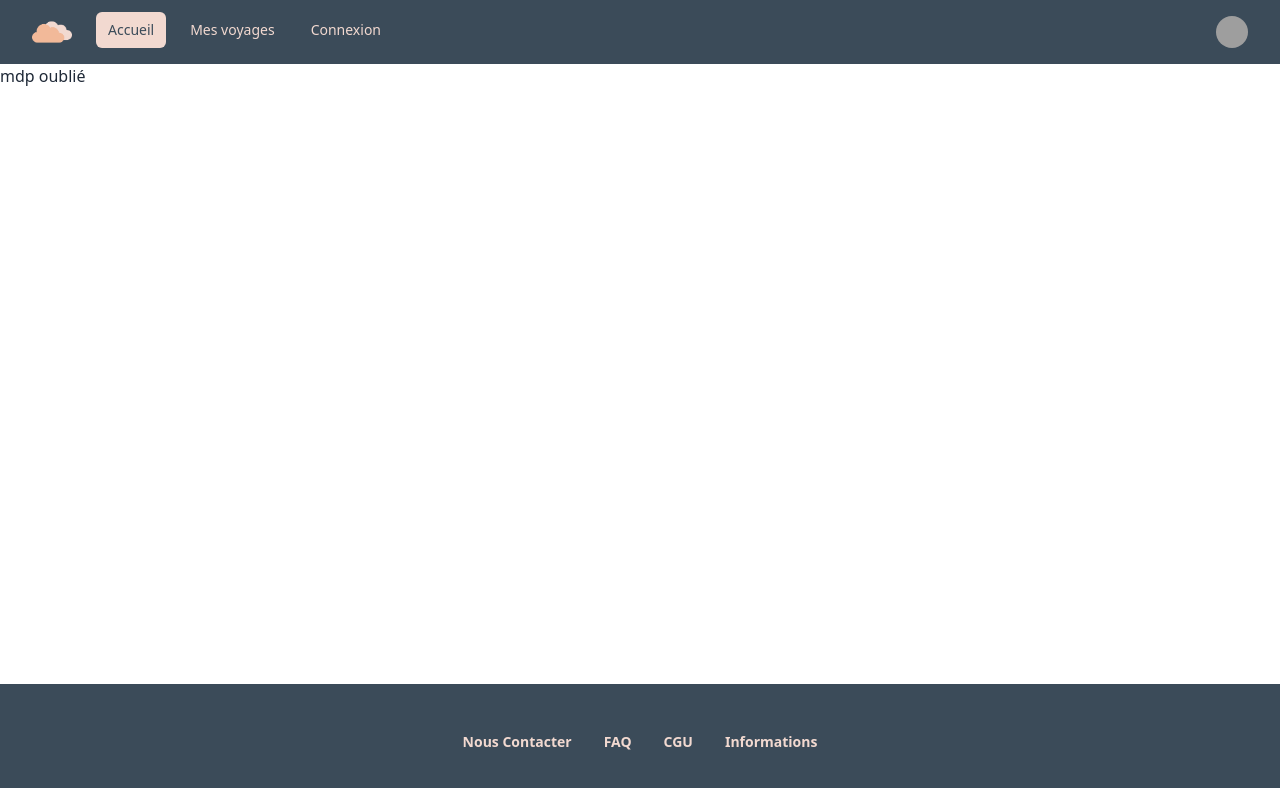
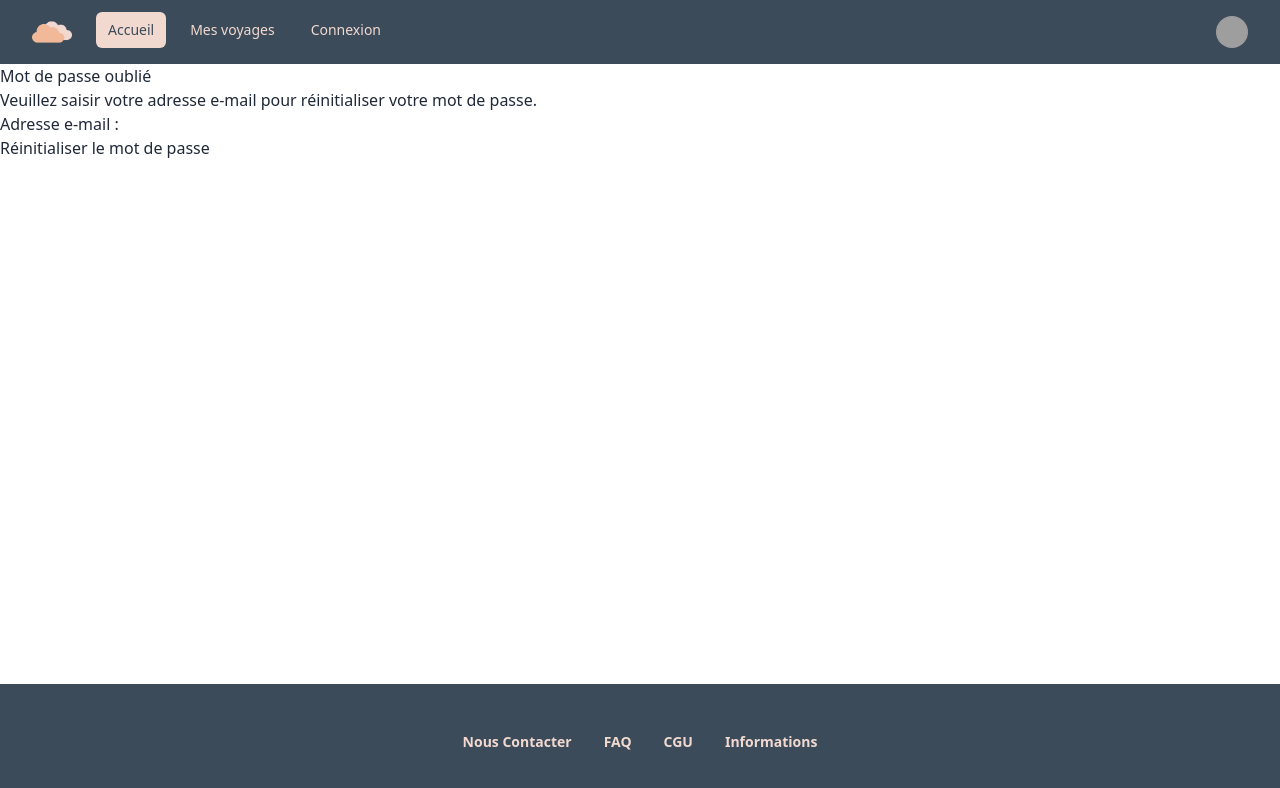
Before and after one commit to laurafeugene/site-voyage-front, a React (Vite) app: page /mot-de-passe-oublie in a window 1280 px wide. Shown: the top 788 px of the page. Built offline with nearby package versions, Linux system fonts and the light colour scheme; grey boxes are pictures that could not be loaded.

Commit message:
:feat: add password form

```diff
--- a/src/components/App/ForgottenPassword/ForgottenPassword.tsx
+++ b/src/components/App/ForgottenPassword/ForgottenPassword.tsx
@@ -0,0 +1,41 @@
+import React, { useState } from 'react';
+
+function PasswordResetForm() {
+  const [email, setEmail] = useState('');
+
+  const handleEmailChange = (event) => {
+    setEmail(event.target.value);
+  };
+
+  const handleSubmit = (event) => {
+    event.preventDefault();
+    // Envoyer une demande de réinitialisation du mot de passe avec l'e-mail saisi
+    // Code pour appeler votre API ou votre service de réinitialisation de mot de passe
+    console.log(
+      `Envoyer une demande de réinitialisation du mot de passe pour l'e-mail : ${email}`
+    );
+  };
+
+  return (
+    <form onSubmit={handleSubmit}>
+      <h2>Mot de passe oublié</h2>
+      <p>
+        Veuillez saisir votre adresse e-mail pour réinitialiser votre mot de
+        passe.
+      </p>
+      <div>
+        <label htmlFor="email">Adresse e-mail :</label>
+        <input
+          type="email"
+          id="email"
+          value={email}
+          onChange={handleEmailChange}
+          required
+        />
+      </div>
+      <button type="submit">Réinitialiser le mot de passe</button>
+    </form>
+  );
+}
+
+export default PasswordResetForm;
--- a/src/main.tsx
+++ b/src/main.tsx
@@ -14,6 +14,7 @@ import Register from './components/App/Register/register';
 import NotFound from './components/App/NotFound/NotFound';
 import GeneralTravel from './components/App/GeneralTravel/GeneralTravel';
 import Cgu from './components/App/Cgu/Cgu';
+import PasswordResetForm from './components/App/ForgottenPassword/ForgottenPassword';
 
 import './styles/main.css';
 
@@ -30,7 +31,7 @@ const router = createBrowserRouter(
         <Route path="contact" element={<h1>Nous Contacter</h1>} />
         <Route path="connexion" element={<Connection />} />
         <Route path="inscription" element={<Register />} />
-        <Route path="mot-de-passe-oublie" element={<h1>mdp oublié</h1>} />
+        <Route path="mot-de-passe-oublie" element={<PasswordResetForm />} />
       </Route>
     </Route>
   )
```
